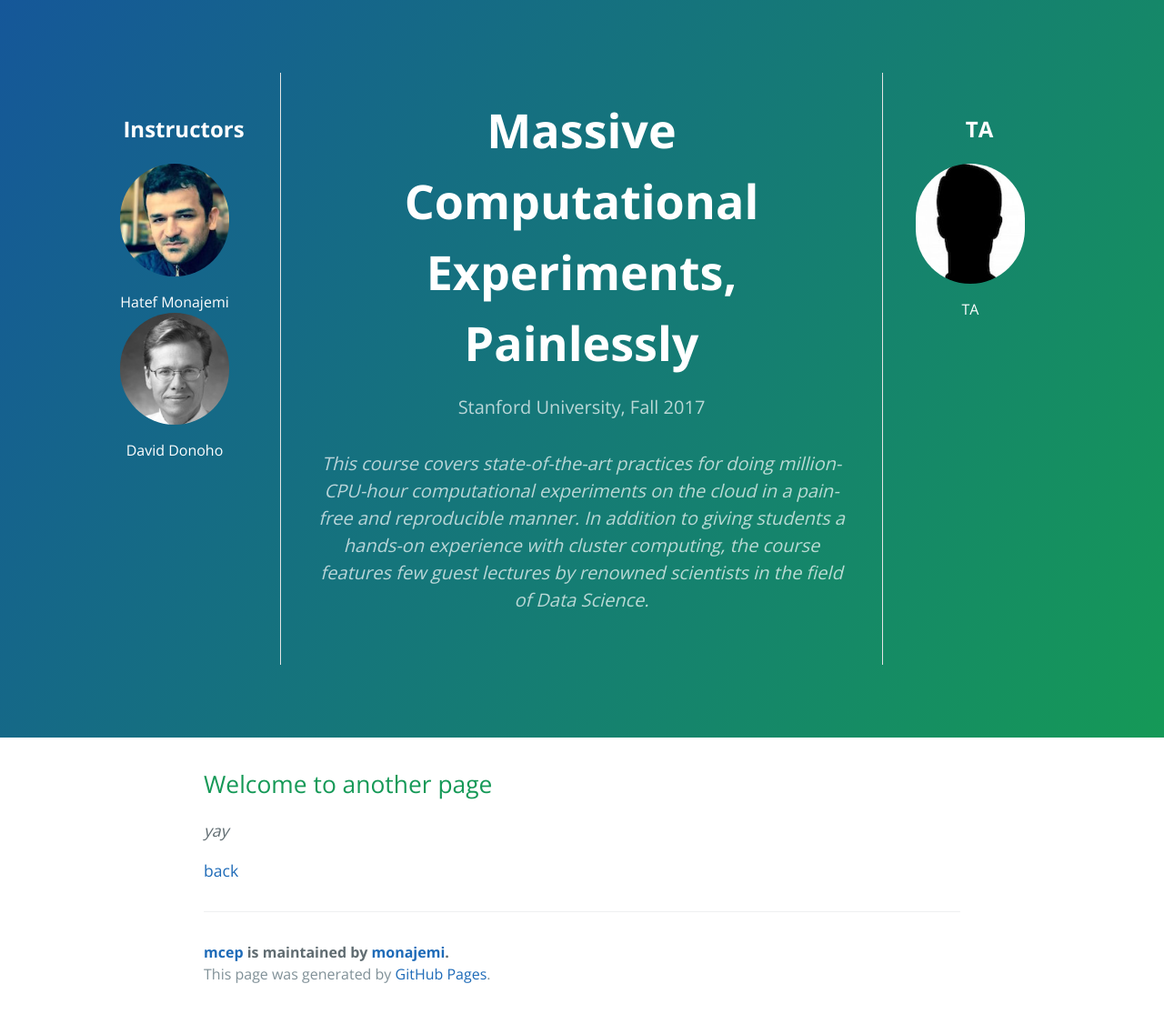
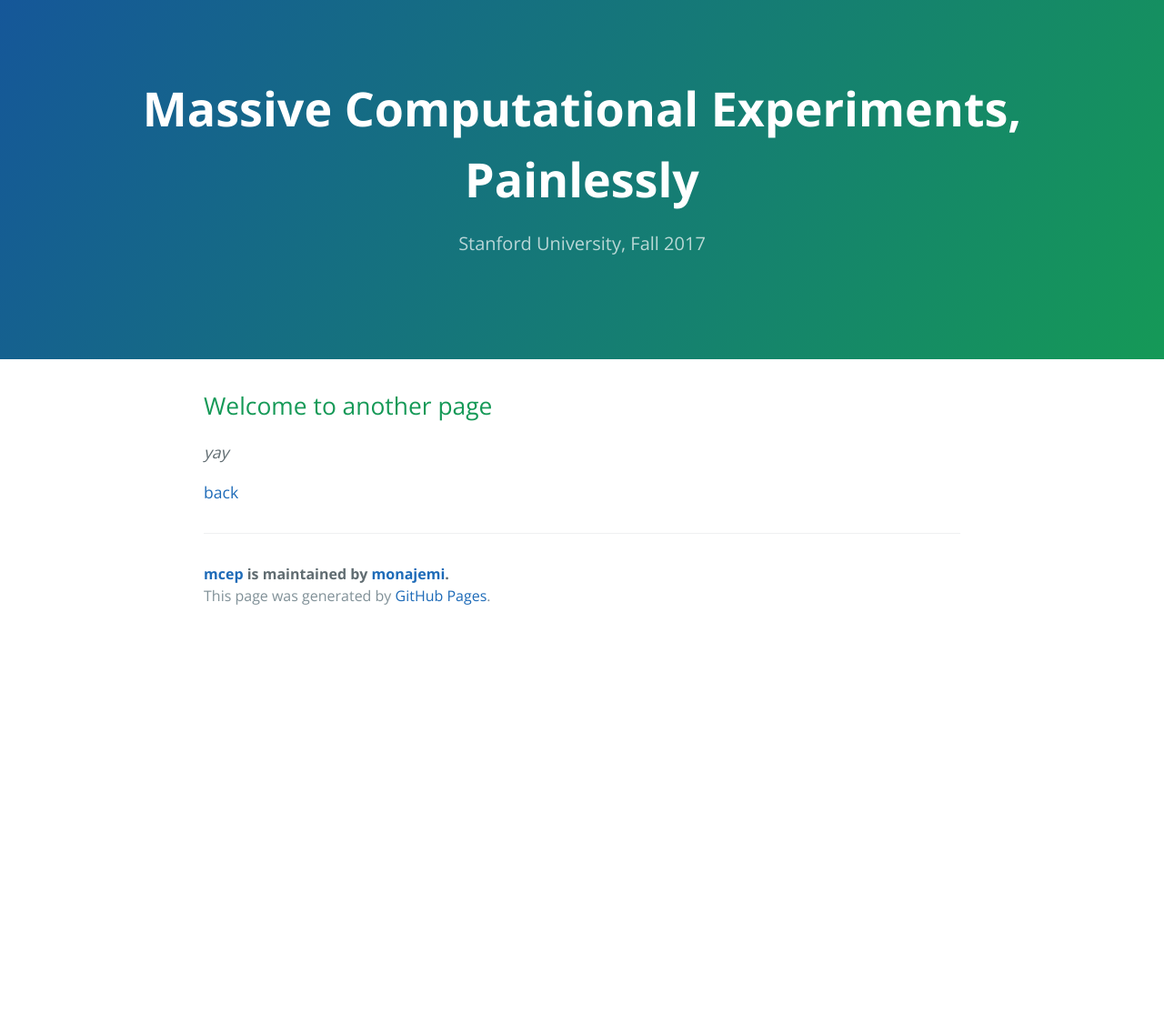
Before and after one commit to monajemi/mcep, a Jekyll site: the page built from another-page.md, in a window 1280 px wide. Shown: the whole page at 91% size. Built offline with Jekyll 4.4.1, drawn with Linux system fonts in a browser that asks for light colours; the repository's description, which GitHub fills in, is left out; our own code applies the rules of GitHub Pages for plain Markdown files; after the commit the page ends 900 px from its top, so only the background shows below that.

Commit message:
added default layout

```diff
--- a/_layouts/default.html
+++ b/_layouts/default.html
@@ -20,30 +20,8 @@
   </head>
   <body>
     <section class="page-header">
-		  	<div class="tile-row">
-
-				<div class="tile tile-bordered col-1 text-center">
-					<h2>Instructors</h2>
-					<div class="instructor">
-	        		<a href="http://web.stanford.edu/~monajemi/">
-	        			<div class="instructorphoto"><img src="assets/img/Hatef_Monajemi.jpg"></div>
-	        			<div class="text-white">Hatef Monajemi</div>
-	        		</a>
-					</div>
-					<br>
-					<div class="instructor">
-					<a href="https://statweb.stanford.edu/~donoho/">
-	       			 <div class="instructorphoto"><img src="assets/img/donoho.jpg"></div>
-	        		 <div class="text-white">David Donoho</div>
-	        		 </a>
-	  	  	 		</div>
-		 	   </div>
-
-		  <div class="tile tile-bordered">
-
 		      	<h1 class="project-name">{{ site.title | default: site.github.repository_name }}</h1>
 		      	<h2 class="project-tagline">Stanford University, Fall 2017</h2>
-				<h2 class="project-tagline text-italic"> This course covers state-of-the-art practices for doing million-CPU-hour computational experiments on the cloud in a pain-free and reproducible manner. In addition to giving students a hands-on experience with cluster computing, the course features few guest lectures by renowned scientists in the field of Data Science.</h2>
 		      <!--
 			  {% if site.github.is_project_page %}
 		        <a href="{{ site.github.repository_url }}" class="btn">View on GitHub</a>
@@ -53,27 +31,6 @@
 		        <a href="{{ site.github.zip_url }}" class="btn">Download .zip</a>
 		        <a href="{{ site.github.tar_url }}" class="btn">Download .tar.gz</a>
 		      {% endif %}
-
-
-		  </div>
-
-
-
-		  <!-- TA -->
-
-		  	<div class="tile tile-bordered col-1 text-center">
-				<h2>TA</h2>
-				<div class="instructor">
-	        		<a href="http://web.stanford.edu">
-	        			<div class="instructorphoto"><img src="assets/img/face-1.jpg"></div>
-	        			<div class="text-white">TA</div>
-	        		</a>
-				</div>
-
-
-		  </div>
-	  </div>
-
     </section>
 
     <section class="main-content">
```
